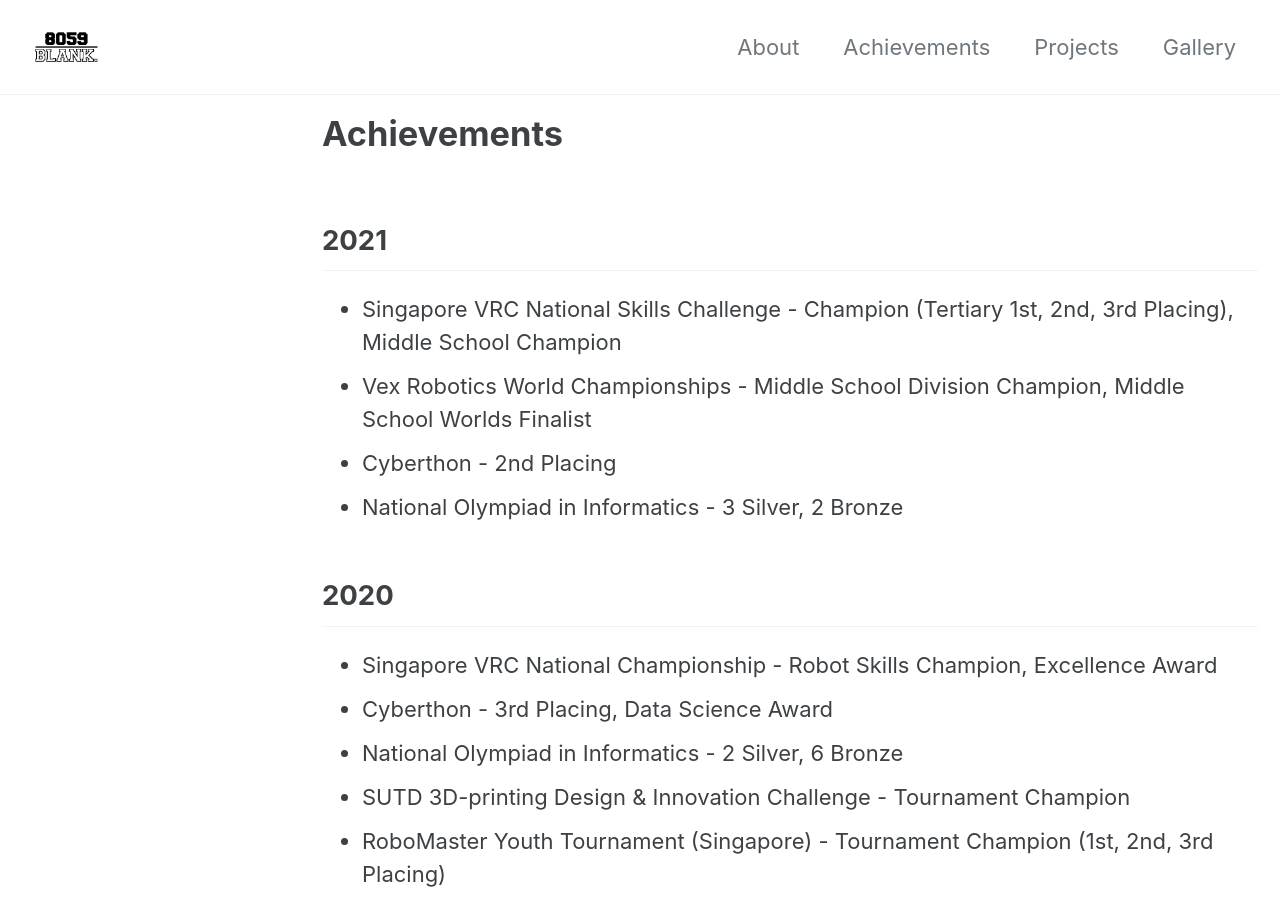
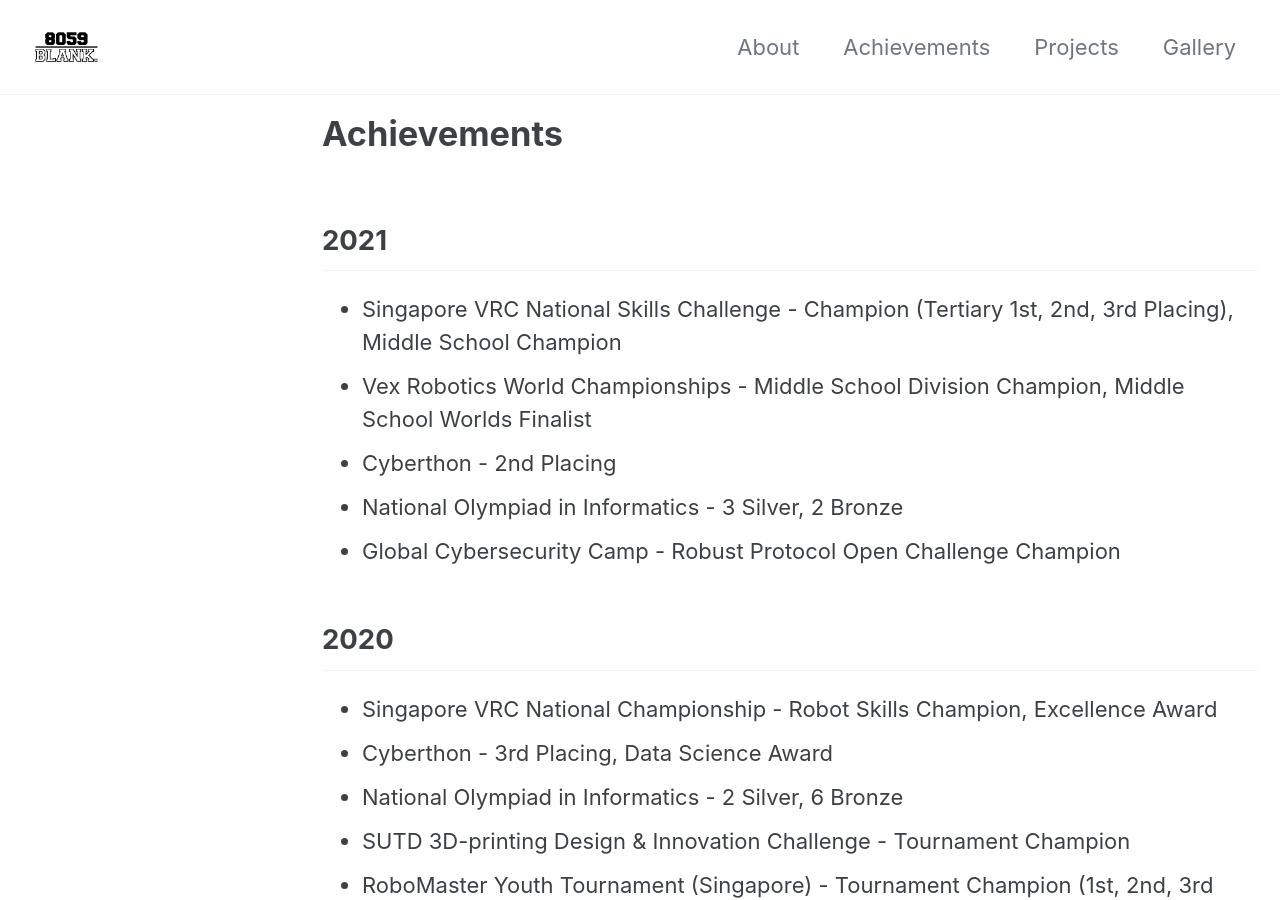
Before and after one commit to 8059blank/8059blank.github.io, a Jekyll site: the page built from achievements/index.md, in a window 1280 px wide and 900 px high. Built offline with Jekyll 4.4.1, drawn with Linux system fonts in a browser that asks for light colours; cached includes are drawn as plain includes; nearby versions of some CDN libraries.

Commit message:
took the L

```diff
--- a/achievements/index.md
+++ b/achievements/index.md
@@ -7,6 +7,7 @@ title: Achievements
 - Vex Robotics World Championships - Middle School Division Champion, Middle School Worlds Finalist
 - Cyberthon - 2nd Placing
 - National Olympiad in Informatics - 3 Silver, 2 Bronze
+- Global Cybersecurity Camp - Robust Protocol Open Challenge Champion
 
 ## 2020
 - Singapore VRC National Championship - Robot Skills Champion, Excellence Award
```
